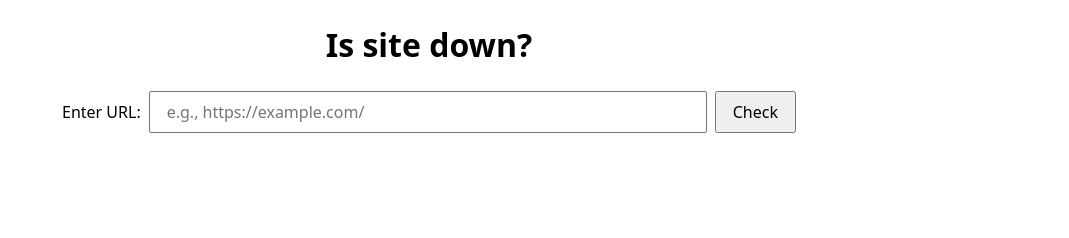
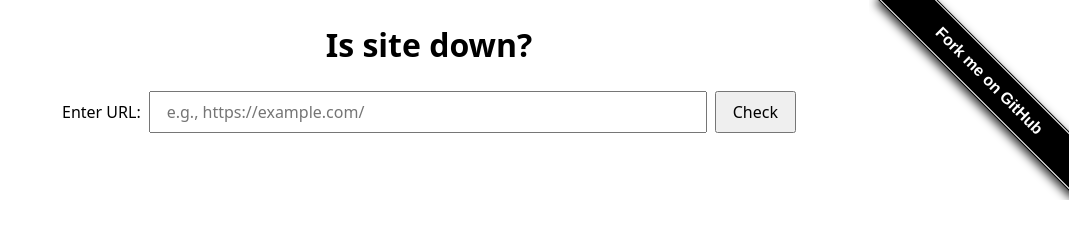
Before and after one commit to xuchunyang/is-site-down, a website: page index.html in a window 1280 px wide. Shown: the whole page, without its empty margins (211-1280 px from the left). Drawn offline with Linux system fonts and the light colour scheme.

Commit message:
Add fork me on github
https://codepo8.github.io/css-fork-on-github-ribbon/

```diff
--- a/index.html
+++ b/index.html
@@ -31,6 +31,62 @@
         flex: 1;
         margin: 0 0.5em;
       }
+      #forkongithub a {
+        background: #000;
+        color: #fff;
+        text-decoration: none;
+        font-family: arial, sans-serif;
+        text-align: center;
+        font-weight: bold;
+        padding: 5px 40px;
+        font-size: 1rem;
+        line-height: 2rem;
+        position: relative;
+        transition: 0.5s;
+      }
+      #forkongithub a:hover {
+        background: #c11;
+        color: #fff;
+      }
+      #forkongithub a::before,
+      #forkongithub a::after {
+        content: "";
+        width: 100%;
+        display: block;
+        position: absolute;
+        top: 1px;
+        left: 0;
+        height: 1px;
+        background: #fff;
+      }
+      #forkongithub a::after {
+        bottom: 1px;
+        top: auto;
+      }
+      @media screen and (min-width: 800px) {
+        #forkongithub {
+          position: fixed;
+          display: block;
+          top: 0;
+          right: 0;
+          width: 200px;
+          overflow: hidden;
+          height: 200px;
+          z-index: 9999;
+        }
+        #forkongithub a {
+          width: 200px;
+          position: absolute;
+          top: 60px;
+          right: -60px;
+          transform: rotate(45deg);
+          -webkit-transform: rotate(45deg);
+          -ms-transform: rotate(45deg);
+          -moz-transform: rotate(45deg);
+          -o-transform: rotate(45deg);
+          box-shadow: 4px 4px 10px rgba(0, 0, 0, 0.8);
+        }
+      }
     </style>
   </head>
   <body>
@@ -47,6 +103,11 @@
       <button>Check</button>
     </form>
     <p id="output"></p>
+    <span id="forkongithub"
+      ><a href="https://github.com/xuchunyang/is-site-down"
+        >Fork me on GitHub</a
+      ></span
+    >
     <script>
       const url = new URLSearchParams(document.location.search).get("url");
       if (url) {
```
